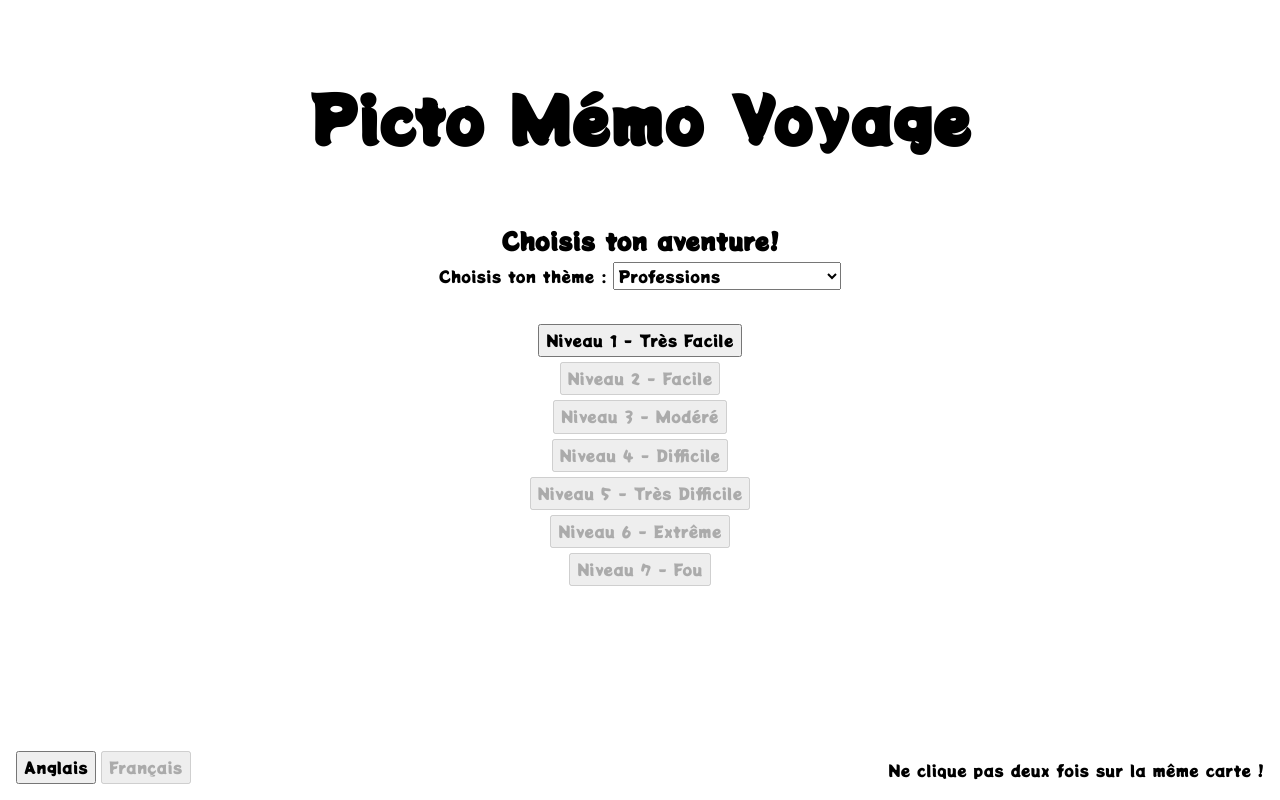
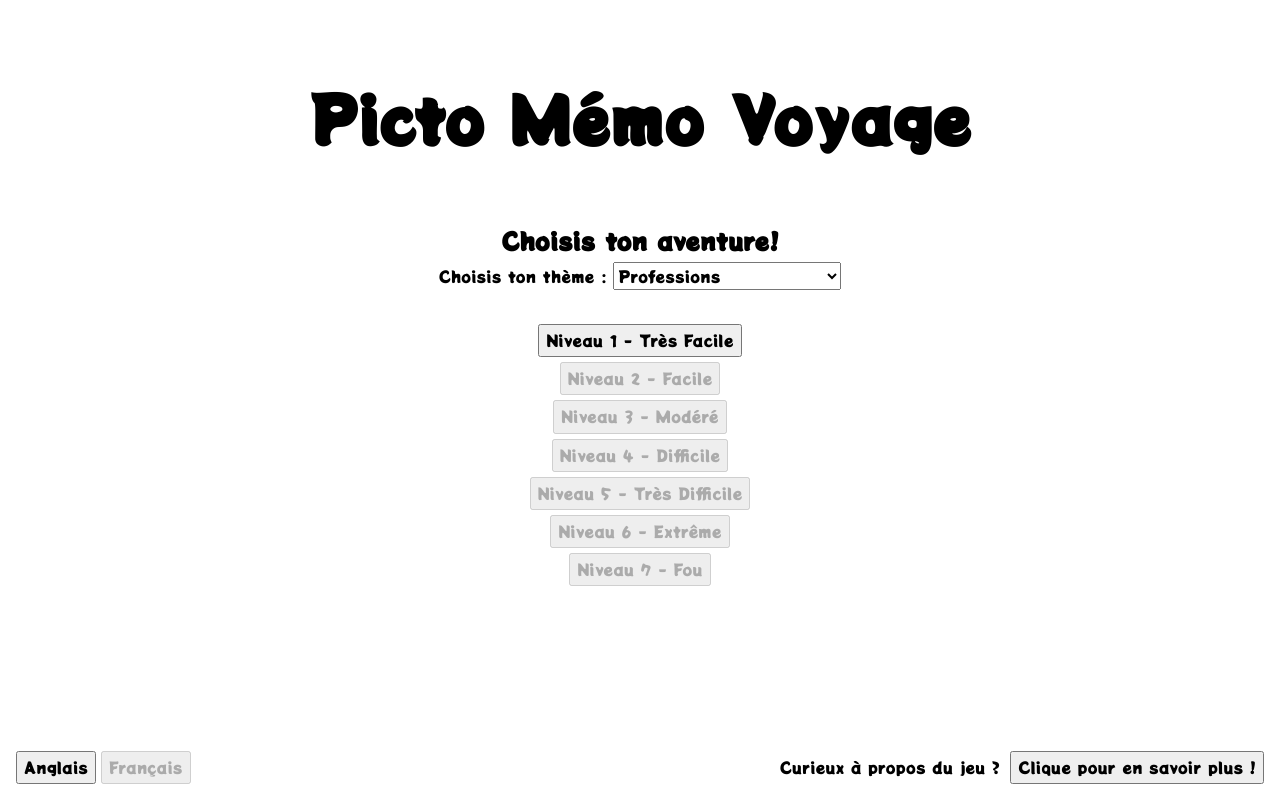
Before and after one commit to OignonFugace/TOP__memory-card-project, a React (Create React App) app: page / in a window 1280 px wide. Built offline with nearby package versions, Linux system fonts and the light colour scheme; the HTML template or start-up script is replaced by a standard one.

Commit message:
feat: Add MorInfo button on front page

```diff
--- a/src/App.jsx
+++ b/src/App.jsx
@@ -1,12 +1,13 @@
-import { useContext, useEffect, useState } from "react";
+import { useEffect, useState } from "react";
 import "./App.css";
 import { GameContextProvider } from "./context/GameContextProvider";
-import LanguageContext, { LanguageContextProvider } from "./context/LanguageContext";
+import { LanguageContextProvider } from "./context/LanguageContext";
 import { ThemeContextProvider } from "./context/ThemeContextProvider";
 import FrontPage from "./pages/FrontPage";
 import GamePage from "./pages/GamePage";
 import Loading from "./pages/Loading";
 import LanguageSwitcher from "./components/LanguageSwitcher";
+import InfoGame from "./components/InfoGame";
 import GameRule from "./components/GameRule";
 
 function App() {
@@ -37,7 +38,8 @@ function App() {
               )}
               <div className="app-footer">
                 <LanguageSwitcher />
-                <GameRule />
+                {isGameStarted ? <GameRule /> : <InfoGame />}
+
               </div>
             </GameContextProvider>
           </ThemeContextProvider>
--- a/src/components/Card/card.css
+++ b/src/components/Card/card.css
@@ -47,6 +47,6 @@
 }
 
 .card .back-face {
-  background-color: white;
+  background-color: #F2EBE5;
   transform: rotateY(180deg);
 }
--- a/src/components/Card/index.jsx
+++ b/src/components/Card/index.jsx
@@ -70,7 +70,7 @@ function Card({ card, isFlipped, setIsFlipped }) {
         </div>
       </div>
 
-      <div className="card-face back-face">Some Text</div>
+      <div className="card-face back-face"></div>
     </div>
   );
 }
--- a/src/components/CardList/index.jsx
+++ b/src/components/CardList/index.jsx
@@ -11,11 +11,13 @@ function CardList() {
   return (
     <div className="card-list">
       {displayedCards?.map((card) => (
-        <Tilt key={card.id} glareEnable={true}>
-          <div className="tilt-wrapper">
-            <Card card={card} isFlipped={isDeckFlipped} setIsFlipped={setIsDeckFlipped} />
-          </div>
-        </Tilt>
+        <div key={card.id} >
+          <Tilt glareEnable={true}>
+            <div className="tilt-wrapper">
+              <Card card={card} isFlipped={isDeckFlipped} setIsFlipped={setIsDeckFlipped} />
+            </div>
+          </Tilt>
+        </div>
       ))}
     </div>
   );
--- /dev/null
+++ b/src/components/InfoGame/InfoGame.css
@@ -0,0 +1,5 @@
+.info-game-trigger {
+	display: flex;
+	gap: 1ch;
+	align-items: center;
+}
--- /dev/null
+++ b/src/components/InfoGame/index.jsx
@@ -0,0 +1,18 @@
+import { useContext } from "react";
+import LanguageContext from "../../context/LanguageContext";
+import "./InfoGame.css";
+
+function InfoGame() {
+	const { t } = useContext(LanguageContext);
+
+	return (
+		<div>
+			<div className="info-game-trigger">
+				<p>{t("infoGameMessage")}</p>
+				<button>{t("infoGameButton")}</button>
+			</div>
+		</div>
+	)
+}
+
+export default InfoGame;
--- a/src/data/locales.js
+++ b/src/data/locales.js
@@ -5,6 +5,8 @@ const en = {
   title: "Imagery Memory Quest",
   subtitle: "Choose Your Adventure!",
   themeSelectionPrompt: "Pick Your Theme: ",
+  infoGameMessage: "Curious about the game?",
+  infoGameButton: "Click for more!",
   rule: "Don't click on the same card twice!",
   score: "Score: ",
   backToMenu: "Back To Menu",
@@ -23,6 +25,8 @@ const fr = {
   title: "Picto Mémo Voyage",
   subtitle: "Choisis ton aventure!",
   themeSelectionPrompt: "Choisis ton thème : ",
+  infoGameMessage: "Curieux à propos du jeu ?",
+  infoGameButton: "Clique pour en savoir plus !",
   rule: "Ne clique pas deux fois sur la même carte !",
   score: "Score : ",
   backToMenu: "Retour au menu",
```
